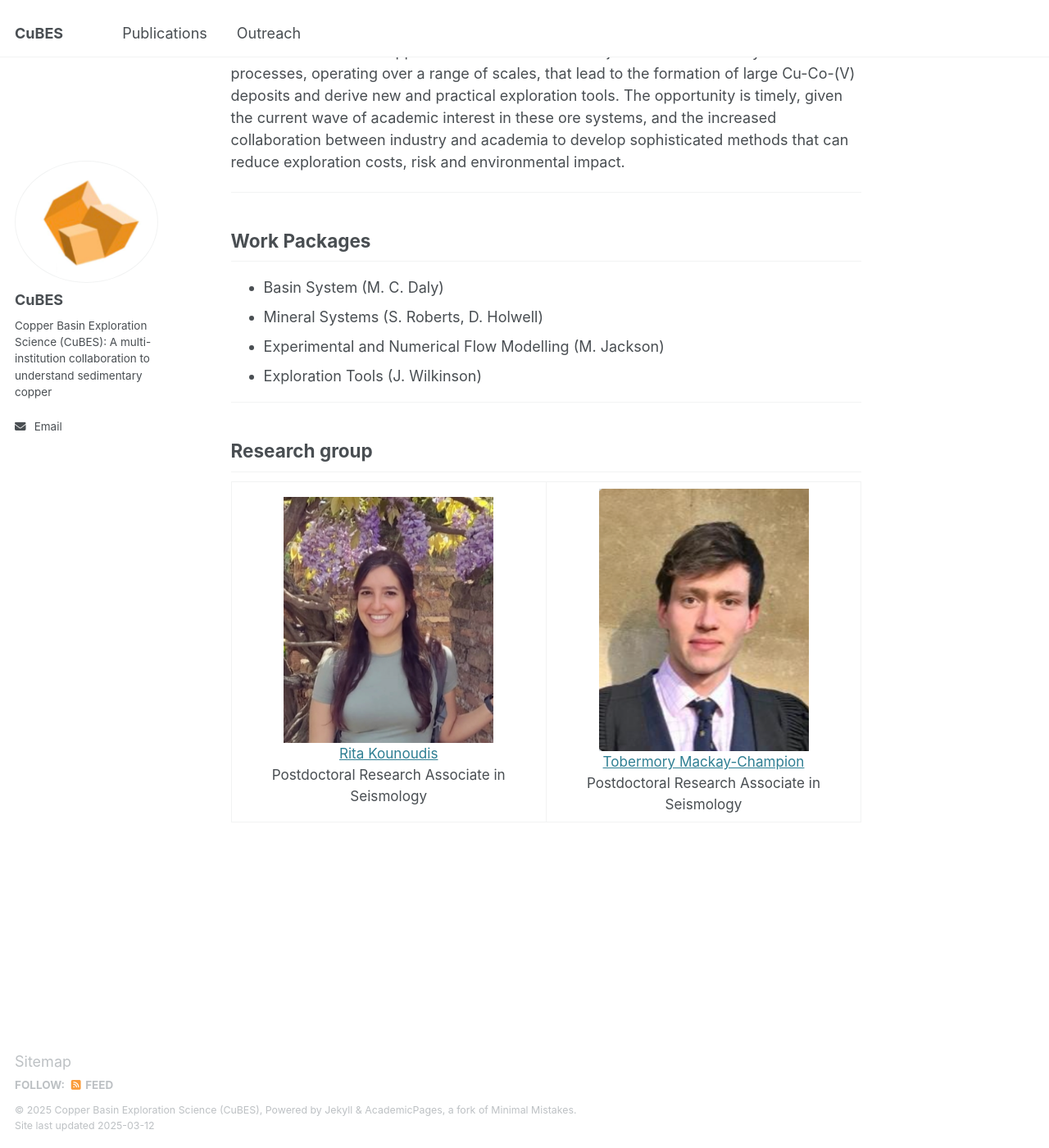
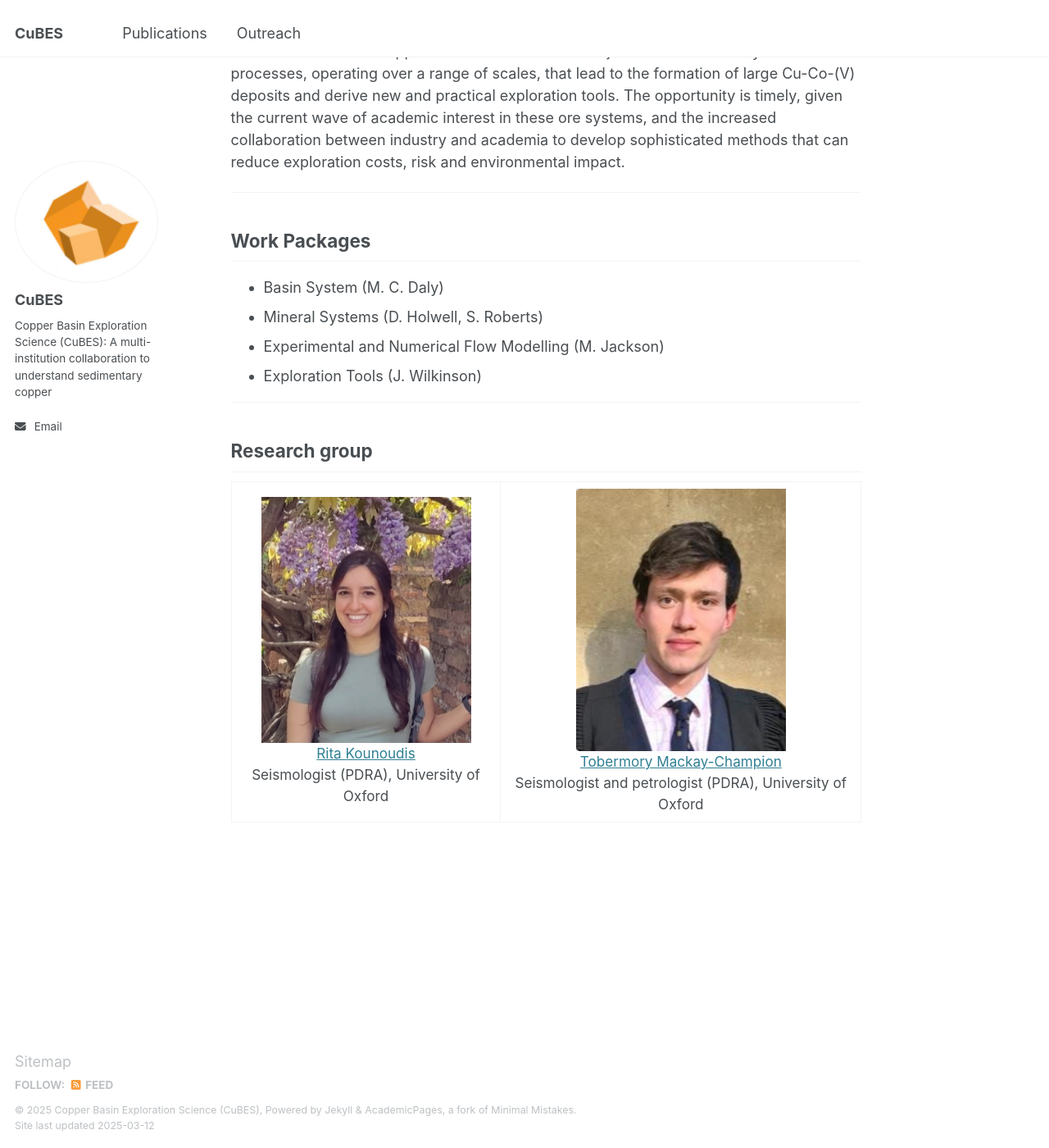
Before and after one commit to Copper-Basin-Exploration-Science-CuBES/Copper-Basin-Exploration-Science-Cubes.github.io, a Jekyll site: the page built from _pages/about.md, in a window 1280 px wide and 1400 px high, scrolled down 538 px. Shown: the whole window at 82% size. Built offline with Jekyll 4.4.1, drawn with Linux system fonts in a browser that asks for light colours.

Commit message:
Update about.md

```diff
--- a/_pages/about.md
+++ b/_pages/about.md
@@ -15,7 +15,7 @@ Our particular focus is to develop and integrate mineral and petroleum systems a
 ---
 ## Work Packages
 - Basin System (M. C. Daly)
-- Mineral Systems (S. Roberts, D. Holwell)
+- Mineral Systems (D. Holwell, S. Roberts)
 - Experimental and Numerical Flow Modelling (M. Jackson)
 - Exploration Tools (J. Wilkinson)
 
@@ -26,12 +26,12 @@ Our particular focus is to develop and integrate mineral and petroleum systems a
     <td>
       <img width="256" src="images/profiles/ritaK.png"><br>
       <a href="https://rita-seismo.github.io">Rita Kounoudis</a><br>
-      Postdoctoral Research Associate in Seismology
+      Seismologist (PDRA), University of Oxford
     </td>
     <td>
       <img width="256" src="images/profiles/tmc.png"><br>
       <a href="https://tmackay-champion.github.io">Tobermory Mackay-Champion</a><br>
-      Postdoctoral Research Associate in Seismology
+      Seismologist and petrologist (PDRA), University of Oxford
     </td>
   </tr>
 </table>
```
